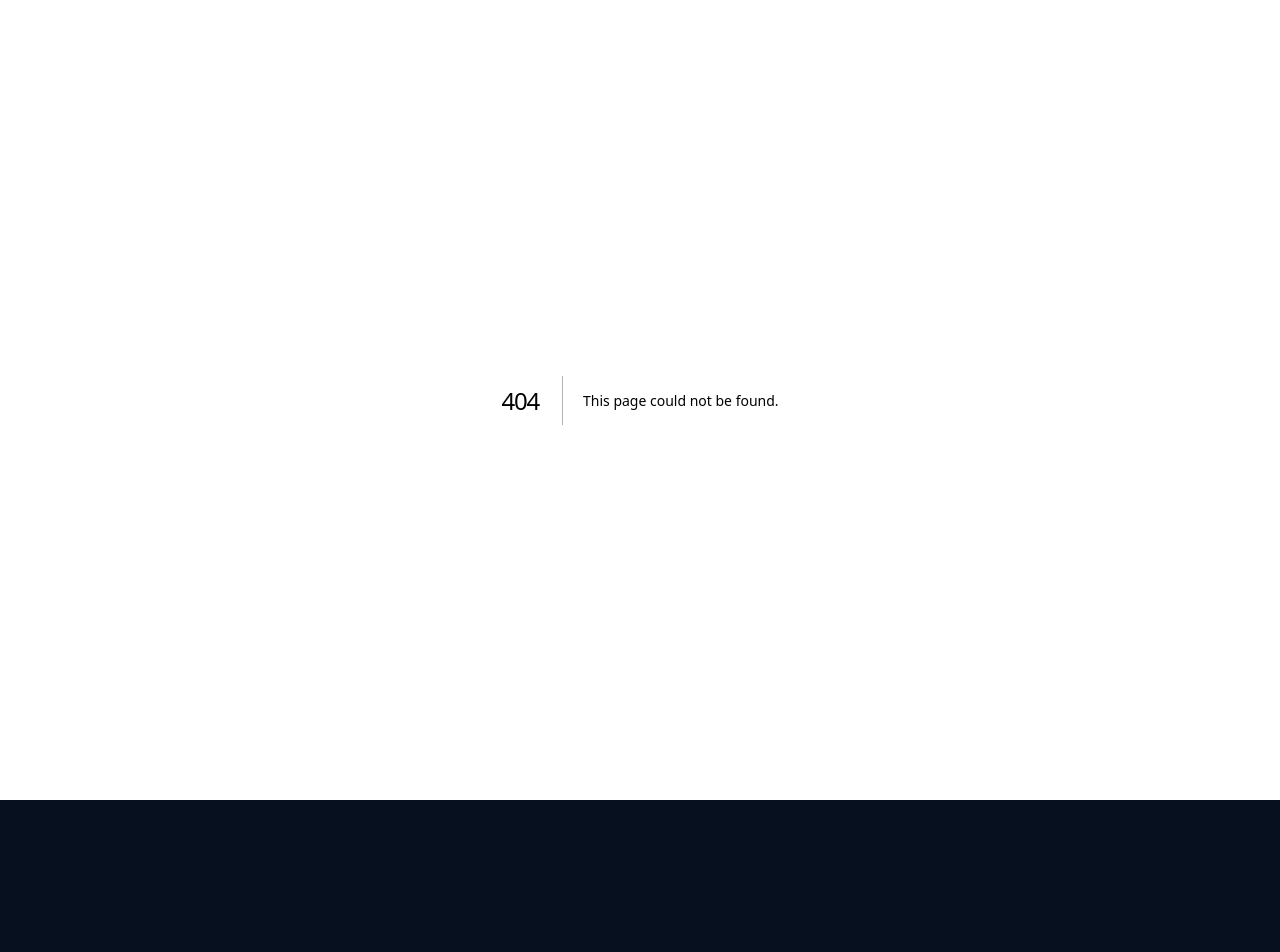
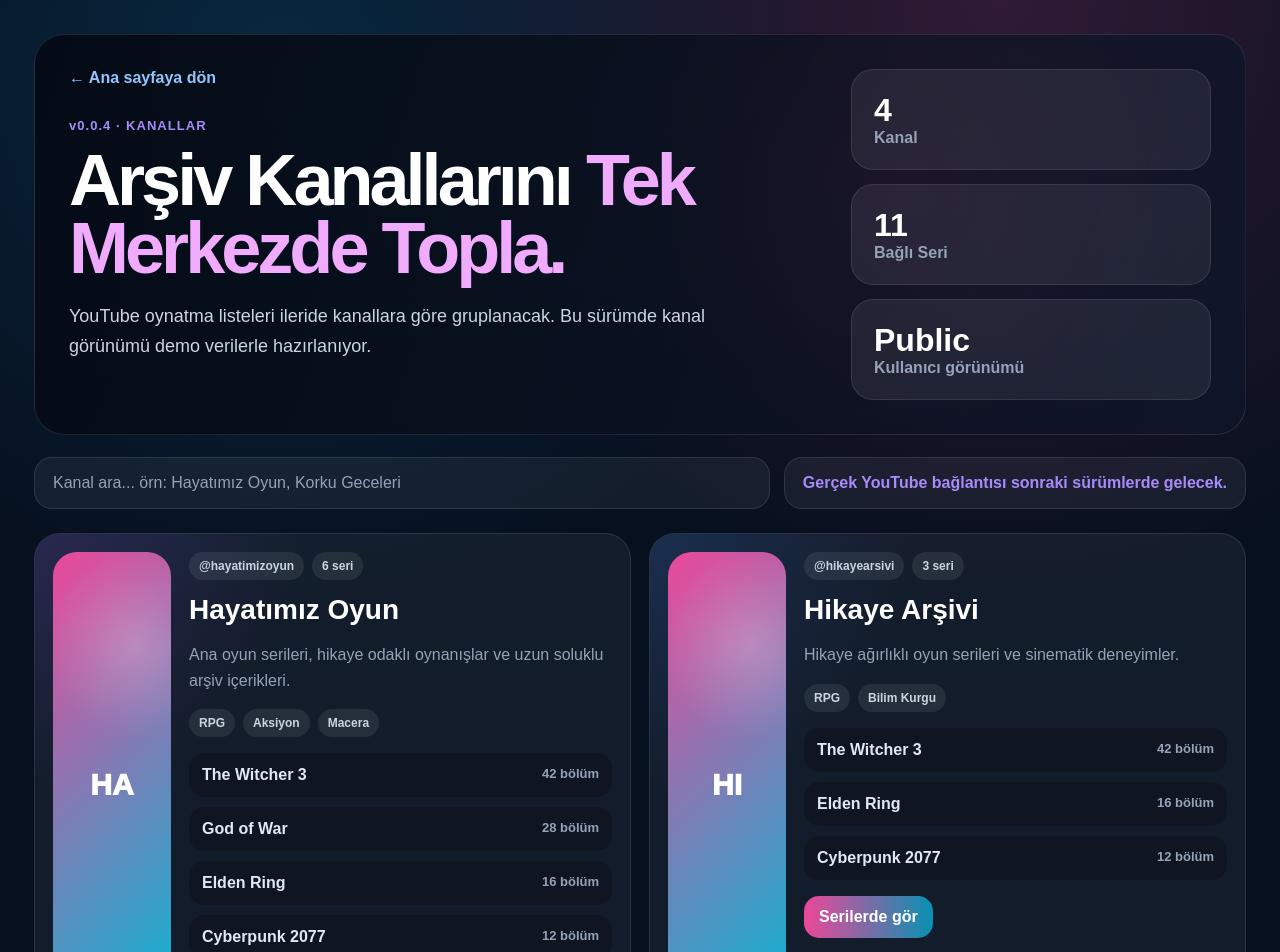
Before and after one commit to hayatimizoyunyoutube/test, a Next.js app: page /channels in a window 1280 px wide. Before the commit this address had no page. Shown: the top 952 px of the page. Before the commit the page ends 800 px from the top, so only its background shows below. Built offline with nearby package versions, Linux system fonts and the light colour scheme.

Commit message:
v0.0.4 public kanallar sayfasi

```diff
--- /dev/null
+++ b/app/channels/page.tsx
@@ -0,0 +1,93 @@
+import { archiveChannels, getChannelSeries } from "@/lib/data/channels";
+
+export default function ChannelsPage() {
+  const totalLinkedSeries = archiveChannels.reduce(
+    (total, channel) => total + getChannelSeries(channel).length,
+    0
+  );
+
+  return (
+    <main className="channelsPage">
+      <header className="channelsHero">
+        <div>
+          <a href="/" className="backLink">← Ana sayfaya dön</a>
+          <p className="eyebrow">v0.0.4 · KANALLAR</p>
+          <h1>
+            Arşiv Kanallarını <span>Tek Merkezde Topla.</span>
+          </h1>
+          <p>
+            YouTube oynatma listeleri ileride kanallara göre gruplanacak. Bu
+            sürümde kanal görünümü demo verilerle hazırlanıyor.
+          </p>
+        </div>
+
+        <div className="channelStats">
+          <div>
+            <strong>{archiveChannels.length}</strong>
+            <span>Kanal</span>
+          </div>
+          <div>
+            <strong>{totalLinkedSeries}</strong>
+            <span>Bağlı Seri</span>
+          </div>
+          <div>
+            <strong>Public</strong>
+            <span>Kullanıcı görünümü</span>
+          </div>
+        </div>
+      </header>
+
+      <section className="channelToolbar">
+        <div className="fakeSearch">Kanal ara... örn: Hayatımız Oyun, Korku Geceleri</div>
+        <div className="toolbarNote">Gerçek YouTube bağlantısı sonraki sürümlerde gelecek.</div>
+      </section>
+
+      <section className="channelGrid">
+        {archiveChannels.map((channel) => {
+          const linkedSeries = getChannelSeries(channel);
+
+          return (
+            <article key={channel.id} className={`channelCard ${channel.tone}`}>
+              <div className="channelAvatar">
+                <span>{channel.title.slice(0, 2).toUpperCase()}</span>
+              </div>
+
+              <div className="channelBody">
+                <div className="channelTop">
+                  <span>{channel.handle}</span>
+                  <span>{linkedSeries.length} seri</span>
+                </div>
+
+                <h2>{channel.title}</h2>
+                <p>{channel.description}</p>
+
+                <div className="channelFocus">
+                  {channel.focus.map((focus) => (
+                    <span key={focus}>{focus}</span>
+                  ))}
+                </div>
+
+                <div className="channelSeriesList">
+                  {linkedSeries.length > 0 ? (
+                    linkedSeries.slice(0, 4).map((series) => (
+                      <a key={series.id} href={`/series/${series.slug}`}>
+                        {series.title}
+                        <span>{series.episodes} bölüm</span>
+                      </a>
+                    ))
+                  ) : (
+                    <div className="emptyChannel">Bu kanala bağlı seri yakında eklenecek.</div>
+                  )}
+                </div>
+
+                <a className="channelAction" href="/series">
+                  Serilerde gör
+                </a>
+              </div>
+            </article>
+          );
+        })}
+      </section>
+    </main>
+  );
+}
--- a/app/globals.css
+++ b/app/globals.css
@@ -765,3 +765,210 @@ h1 span {
     min-height: 120px;
   }
 }
+
+/* v0.0.4 - Channels page */
+.channelsPage {
+  min-height: 100vh;
+  background:
+    radial-gradient(circle at 78% 0%, rgba(236, 72, 153, 0.18), transparent 34%),
+    radial-gradient(circle at 22% 5%, rgba(14, 165, 233, 0.16), transparent 32%),
+    #07101f;
+  padding: 34px;
+}
+
+.channelsHero {
+  width: min(1240px, 100%);
+  margin: 0 auto;
+  display: grid;
+  grid-template-columns: 1fr 360px;
+  gap: 28px;
+  align-items: stretch;
+  border: 1px solid rgba(255,255,255,0.1);
+  border-radius: 30px;
+  background:
+    linear-gradient(110deg, rgba(5, 10, 20, 0.94), rgba(15, 23, 42, 0.72)),
+    radial-gradient(circle at 72% 38%, rgba(236, 72, 153, 0.26), transparent 30%);
+  padding: 34px;
+}
+
+.channelsHero h1 {
+  margin: 12px 0;
+  max-width: 780px;
+  font-size: clamp(40px, 6vw, 72px);
+  line-height: 0.95;
+  letter-spacing: -0.055em;
+}
+
+.channelsHero h1 span {
+  color: #f0abfc;
+}
+
+.channelsHero p:not(.eyebrow) {
+  max-width: 720px;
+  color: #cbd5e1;
+  font-size: 18px;
+  line-height: 1.7;
+}
+
+.channelStats {
+  display: grid;
+  gap: 14px;
+}
+
+.channelStats div {
+  border-radius: 22px;
+  border: 1px solid rgba(255,255,255,0.1);
+  background: rgba(255,255,255,0.07);
+  padding: 22px;
+}
+
+.channelStats strong {
+  display: block;
+  font-size: 32px;
+}
+
+.channelStats span {
+  color: #94a3b8;
+  font-weight: 800;
+}
+
+.channelToolbar {
+  width: min(1240px, 100%);
+  margin: 22px auto 0;
+  display: grid;
+  grid-template-columns: 1fr auto;
+  gap: 14px;
+  align-items: center;
+}
+
+.channelGrid {
+  width: min(1240px, 100%);
+  margin: 24px auto 0;
+  display: grid;
+  grid-template-columns: repeat(2, 1fr);
+  gap: 18px;
+}
+
+.channelCard {
+  position: relative;
+  display: grid;
+  grid-template-columns: 118px 1fr;
+  gap: 18px;
+  border: 1px solid rgba(255,255,255,0.1);
+  border-radius: 26px;
+  background: rgba(255,255,255,0.05);
+  padding: 18px;
+  overflow: hidden;
+}
+
+.channelCard::before {
+  content: "";
+  position: absolute;
+  inset: 0;
+  opacity: 0.18;
+  pointer-events: none;
+}
+
+.channelCard.purple::before { background: radial-gradient(circle at top left, #8b5cf6, transparent 34%); }
+.channelCard.blue::before { background: radial-gradient(circle at top left, #3b82f6, transparent 34%); }
+.channelCard.green::before { background: radial-gradient(circle at top left, #22c55e, transparent 34%); }
+.channelCard.orange::before { background: radial-gradient(circle at top left, #f97316, transparent 34%); }
+.channelCard.red::before { background: radial-gradient(circle at top left, #ef4444, transparent 34%); }
+.channelCard.cyan::before { background: radial-gradient(circle at top left, #06b6d4, transparent 34%); }
+
+.channelAvatar {
+  position: relative;
+  min-height: 150px;
+  border-radius: 24px;
+  display: grid;
+  place-items: center;
+  background:
+    radial-gradient(circle at 70% 20%, rgba(255,255,255,0.22), transparent 24%),
+    linear-gradient(135deg, #ec4899, #06b6d4);
+}
+
+.channelAvatar span {
+  font-size: 30px;
+  font-weight: 1000;
+}
+
+.channelBody {
+  position: relative;
+}
+
+.channelTop,
+.channelFocus {
+  display: flex;
+  flex-wrap: wrap;
+  gap: 8px;
+}
+
+.channelTop span,
+.channelFocus span {
+  border-radius: 999px;
+  background: rgba(255,255,255,0.08);
+  padding: 7px 10px;
+  color: #cbd5e1;
+  font-size: 12px;
+  font-weight: 900;
+}
+
+.channelBody h2 {
+  margin: 14px 0 8px;
+  font-size: 28px;
+}
+
+.channelBody p {
+  color: #94a3b8;
+  line-height: 1.6;
+}
+
+.channelSeriesList {
+  display: grid;
+  gap: 10px;
+  margin-top: 16px;
+}
+
+.channelSeriesList a,
+.emptyChannel {
+  display: flex;
+  justify-content: space-between;
+  gap: 12px;
+  border-radius: 15px;
+  background: rgba(0,0,0,0.22);
+  padding: 13px;
+  color: #e2e8f0;
+  font-weight: 800;
+}
+
+.channelSeriesList span,
+.emptyChannel {
+  color: #94a3b8;
+  font-size: 13px;
+}
+
+.channelAction {
+  display: inline-flex;
+  margin-top: 16px;
+  border-radius: 15px;
+  background: linear-gradient(90deg, #ec4899, #0891b2);
+  padding: 12px 15px;
+  font-weight: 900;
+}
+
+@media (max-width: 980px) {
+  .channelsPage {
+    padding: 18px;
+  }
+
+  .channelsHero,
+  .channelToolbar,
+  .channelGrid,
+  .channelCard {
+    grid-template-columns: 1fr;
+  }
+
+  .channelAvatar {
+    min-height: 120px;
+  }
+}
--- a/app/page.tsx
+++ b/app/page.tsx
@@ -16,6 +16,7 @@ export default function HomePage() {
           <a className="active" href="/">Ana Sayfa</a>
           <a href="/series">Seriler</a>
           <a href="/categories">Kategoriler</a>
+          <a href="/channels">Kanallar</a>
           <a href="#about">Arşiv Hakkında</a>
         </nav>
 
--- /dev/null
+++ b/lib/data/channels.ts
@@ -0,0 +1,62 @@
+import { archiveSeries } from "@/lib/data/series";
+
+export type ArchiveChannel = {
+  id: string;
+  title: string;
+  slug: string;
+  description: string;
+  handle: string;
+  tone: "purple" | "blue" | "green" | "orange" | "red" | "cyan";
+  focus: string[];
+};
+
+export const archiveChannels: ArchiveChannel[] = [
+  {
+    id: "hayatimiz-oyun",
+    title: "Hayatımız Oyun",
+    slug: "hayatimiz-oyun",
+    handle: "@hayatimizoyun",
+    description: "Ana oyun serileri, hikaye odaklı oynanışlar ve uzun soluklu arşiv içerikleri.",
+    tone: "purple",
+    focus: ["RPG", "Aksiyon", "Macera"]
+  },
+  {
+    id: "hikaye-arsivi",
+    title: "Hikaye Arşivi",
+    slug: "hikaye-arsivi",
+    handle: "@hikayearsivi",
+    description: "Hikaye ağırlıklı oyun serileri ve sinematik deneyimler.",
+    tone: "blue",
+    focus: ["RPG", "Bilim Kurgu"]
+  },
+  {
+    id: "korku-geceleri",
+    title: "Korku Geceleri",
+    slug: "korku-geceleri",
+    handle: "@korkugeceleri",
+    description: "Korku, gerilim ve karanlık atmosferli oyun oynatma listeleri.",
+    tone: "red",
+    focus: ["Korku"]
+  },
+  {
+    id: "yakinda-gelecek",
+    title: "Yakında Gelecek",
+    slug: "yakinda-gelecek",
+    handle: "@yakindagelecek",
+    description: "Planlanan, duyurulan ve arşive eklenecek yeni seriler.",
+    tone: "cyan",
+    focus: ["Uzay", "Açık Dünya"]
+  }
+];
+
+export function getChannelSeries(channel: ArchiveChannel) {
+  if (channel.id === "hayatimiz-oyun") {
+    return archiveSeries;
+  }
+
+  return archiveSeries.filter((series) =>
+    channel.focus.some((focus) =>
+      series.category.toLocaleLowerCase("tr-TR").includes(focus.toLocaleLowerCase("tr-TR"))
+    )
+  );
+}
```
Also changed, not shown: GUNCELLEMELER/PLANLANANLAR/v0.0.4.md (deleted, +0 -13 lines), GUNCELLEMELER/TAMAMLANANLAR/v0.0.4.md (added, +29 -0 lines), 1 other file (tests, documents, lock files or other folders).
